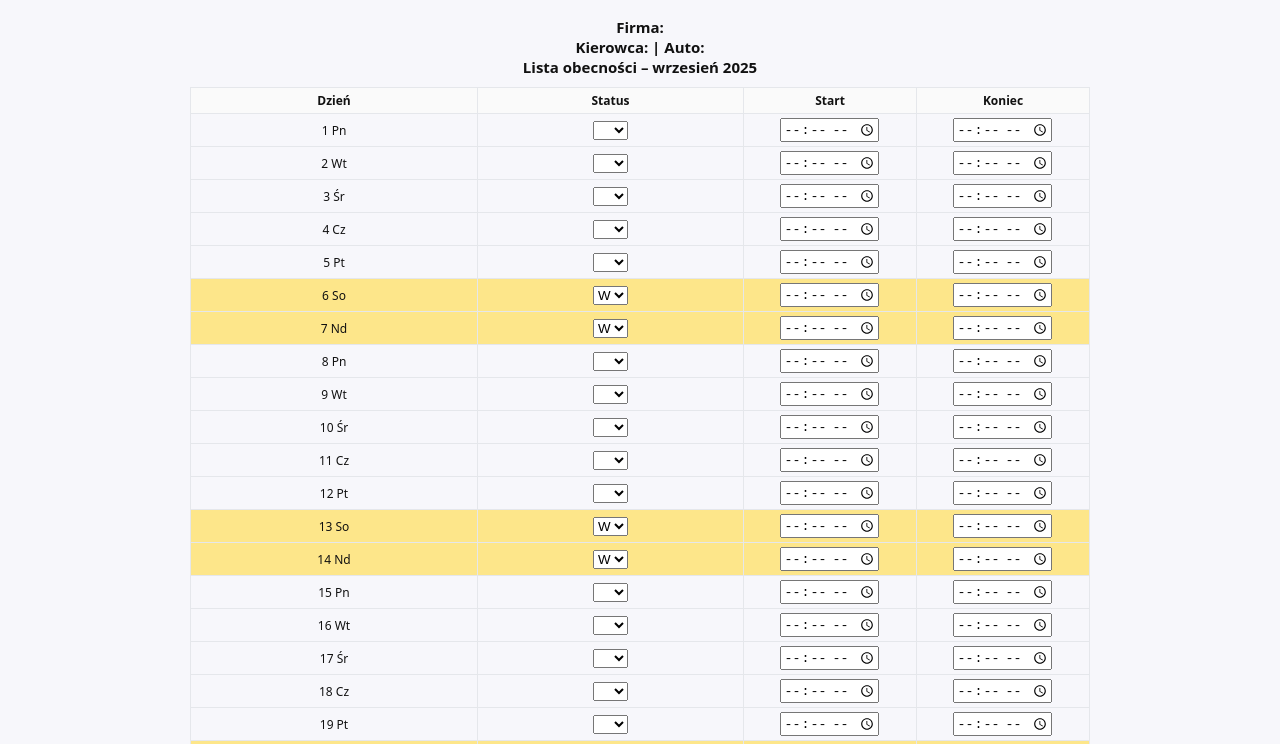
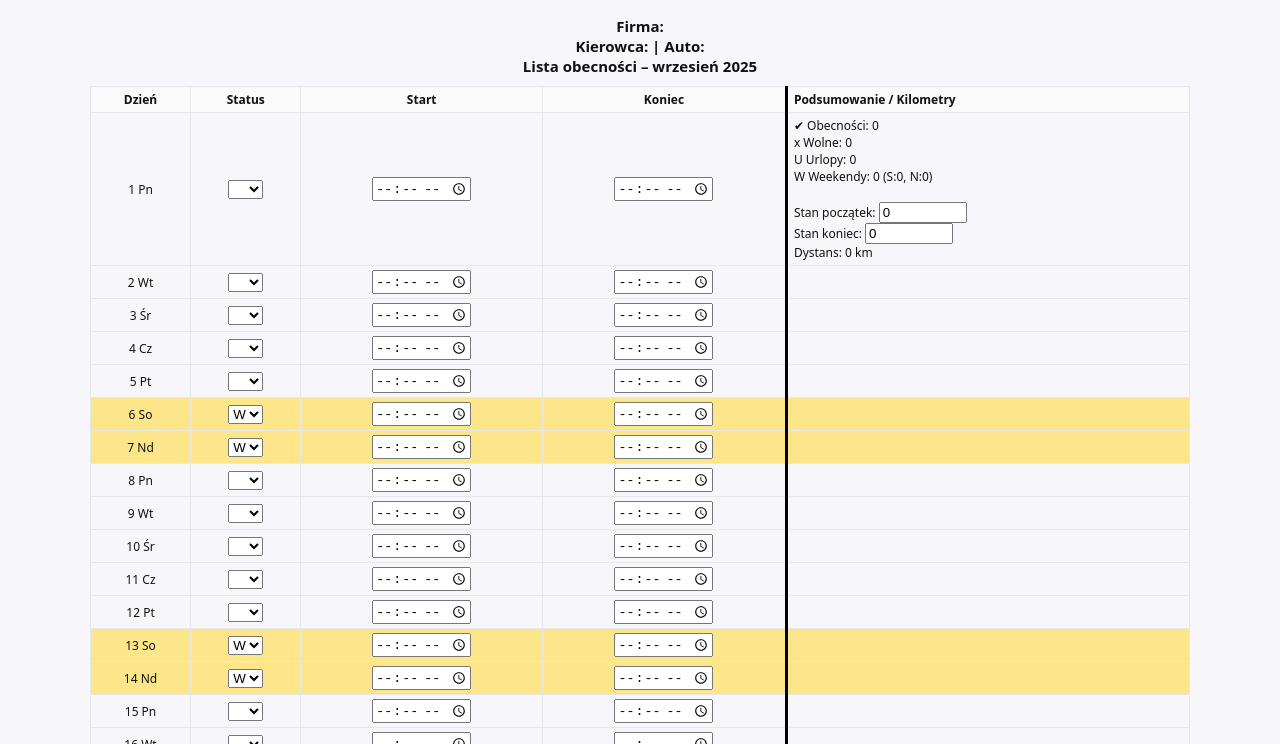
Before and after one commit to lucdriver777-droid/obecnosc, a plain HTML site: page index.html in a window 1280 px wide. Shown: the part 114-858 px from the top of the page. Drawn offline with Linux system fonts and the light colour scheme.

Commit message:
Update index.html

```diff
--- a/index.html
+++ b/index.html
@@ -9,19 +9,20 @@
       --bg:#f7f7fb; --ink:#111; --line:#e5e7eb; --brand:#0ea5e9; --ok:#16a34a; --danger:#ef4444; --weekend:#fde68a;
     }
     body { margin:0; font-family:system-ui,Segoe UI,Roboto,sans-serif; background:var(--bg); color:var(--ink); }
-    .wrap { max-width:900px; margin:24px auto; padding:0 16px; }
+    .wrap { max-width:1100px; margin:24px auto; padding:0 16px; }
     .toolbar { display:flex; gap:8px; align-items:center; margin-bottom:12px; }
     .toolbar .spacer { flex:1; }
     .btn { padding:6px 10px; border:1px solid var(--line); border-radius:8px; cursor:pointer; font-size:13px; }
     .btn.primary { background:var(--brand); border-color:var(--brand); color:#fff; }
     .btn.ok { background:var(--ok); border-color:var(--ok); color:#fff; }
-    table { width:100%; border-collapse:collapse; margin-bottom:16px; }
-    th, td { border:1px solid var(--line); padding:4px 6px; font-size:12px; text-align:center; }
+    table { width:100%; border-collapse:collapse; }
+    th, td { border:1px solid var(--line); padding:4px 6px; font-size:12px; text-align:center; vertical-align:middle; }
     th { background:#fafafa; }
     .mark-weekend { background:var(--weekend); }
     #reportHeader { text-align:center; padding:10px 0; font-size:15px; font-weight:600 }
+    .summary-col { border-left:3px solid #000; text-align:left; font-size:12px; }
     @media print { .no-print { display:none!important } }
-    @page { size:A4 portrait; margin:10mm }
+    @page { size:A4 landscape; margin:10mm } /* szeroki układ */
   </style>
   <script src="https://cdn.jsdelivr.net/npm/xlsx/dist/xlsx.full.min.js"></script>
 </head>
@@ -34,7 +35,6 @@
     <button class="btn ok" id="btnExcel">Eksportuj do Excela</button>
   </div>
 
-  <div class="card">
   <div class="controls no-print" style="margin-bottom:10px;">
     <label>Firma: <input type="text" id="company"></label>
     <label>Kierowca: <input type="text" id="driver"></label>
@@ -52,7 +52,6 @@
 
   <div id="reportHeader"></div>
   <div id="tableWrapper"></div>
-  </div>
 </div>
 
 <script>
@@ -73,8 +72,9 @@ function isWeekend(y,m,d){let wd=new Date(y,m,d).getDay();return wd===0||wd===6;
 
 function buildTable(){
   const dim=daysInMonth(state.month,state.year);
-  let html='<table><thead><tr><th>Dzień</th><th>Status</th><th>Start</th><th>Koniec</th></tr></thead><tbody>';
+  let html='<table><thead><tr><th>Dzień</th><th>Status</th><th>Start</th><th>Koniec</th><th class="summary-col">Podsumowanie / Kilometry</th></tr></thead><tbody>';
   let totalOk=0,totalX=0,totalU=0,totalW=0,totalSob=0,totalNd=0;
+
   for(let d=1;d<=dim;d++){
     let wd=new Date(state.year,state.month,d).getDay();
     let val=state.attendance[d]|| (isWeekend(state.year,state.month,d)?'W':'');
@@ -83,6 +83,19 @@ function buildTable(){
     if(val==='U') totalU++;
     if(val==='W'){ totalW++; if(wd===6) totalSob++; if(wd===0) totalNd++; }
     let h=state.hours[d]||{start:'',end:''};
+
+    // tylko pierwszy wiersz pokazuje podsumowanie/kilometry (reszta pusta)
+    let summaryCell="";
+    if(d===1){
+      summaryCell=`✔ Obecności: ${totalOk}<br>
+                   x Wolne: ${totalX}<br>
+                   U Urlopy: ${totalU}<br>
+                   W Weekendy: ${totalW} (S:${totalSob}, N:${totalNd})<br><br>
+                   Stan początek: <input type="number" id="kmStart" value="${state.kmStart}" style="width:80px"><br>
+                   Stan koniec: <input type="number" id="kmEnd" value="${state.kmEnd}" style="width:80px"><br>
+                   Dystans: ${state.kmEnd-state.kmStart>=0?state.kmEnd-state.kmStart:""} km`;
+    }
+
     html+=`<tr class="${val==='W'?'mark-weekend':''}">
       <td>${d} ${PL_DAYS[wd]}</td>
       <td>
@@ -96,18 +109,9 @@ function buildTable(){
       </td>
       <td><input type="time" value="${h.start}" data-d="${d}" data-type="start"></td>
       <td><input type="time" value="${h.end}" data-d="${d}" data-type="end"></td>
+      <td class="summary-col">${summaryCell}</td>
     </tr>`;
   }
-
-  // podsumowanie
-  html+=`<tr><td colspan="4">✔ Obecności: ${totalOk} | x Wolne: ${totalX} | U Urlopy: ${totalU} | W Weekendy: ${totalW} (Soboty:${totalSob}, Niedziele:${totalNd})</td></tr>`;
-
-  // kilometry
-  const traveled=state.kmEnd-state.kmStart;
-  html+=`<tr><td>Stan początek: <input type="number" id="kmStart" value="${state.kmStart}" style="width:80px"></td>
-             <td>Stan koniec: <input type="number" id="kmEnd" value="${state.kmEnd}" style="width:80px"></td>
-             <td colspan="2">Przebyty dystans: ${traveled>=0?traveled:''} km</td></tr>`;
-
   html+='</tbody></table>';
   wrapper.innerHTML=html;
 
@@ -119,8 +123,10 @@ function buildTable(){
     if(!state.hours[d]) state.hours[d]={start:'',end:''};
     state.hours[d][type]=e.target.value;
   }));
-  document.getElementById('kmStart').addEventListener('input',e=>{state.kmStart=parseInt(e.target.value)||0;buildTable();});
-  document.getElementById('kmEnd').addEventListener('input',e=>{state.kmEnd=parseInt(e.target.value)||0;buildTable();});
+  const kmStart=document.getElementById('kmStart');
+  const kmEnd=document.getElementById('kmEnd');
+  if(kmStart) kmStart.addEventListener('input',e=>{state.kmStart=parseInt(e.target.value)||0; buildTable();});
+  if(kmEnd) kmEnd.addEventListener('input',e=>{state.kmEnd=parseInt(e.target.value)||0; buildTable();});
 
   updateHeader();
 }
@@ -164,13 +170,7 @@ elMonth.addEventListener('input',()=>{state.month=parseInt(elMonth.value,10); bu
 elDriver.addEventListener('input',()=>{state.driver=elDriver.value; updateHeader();});
 elAuto.addEventListener('input',()=>{state.auto=elAuto.value; updateHeader();});
 
-(function start(){
-  elYear.value=state.year;
-  elMonth.value=state.month;
-  elDriver.value=state.driver;
-  elAuto.value=state.auto;
-  buildTable();
-})();
+(function start(){elYear.value=state.year;elMonth.value=state.month;buildTable();})();
 </script>
 </body>
 </html>
```
Lines whose indentation alone changed are shown as unchanged.
